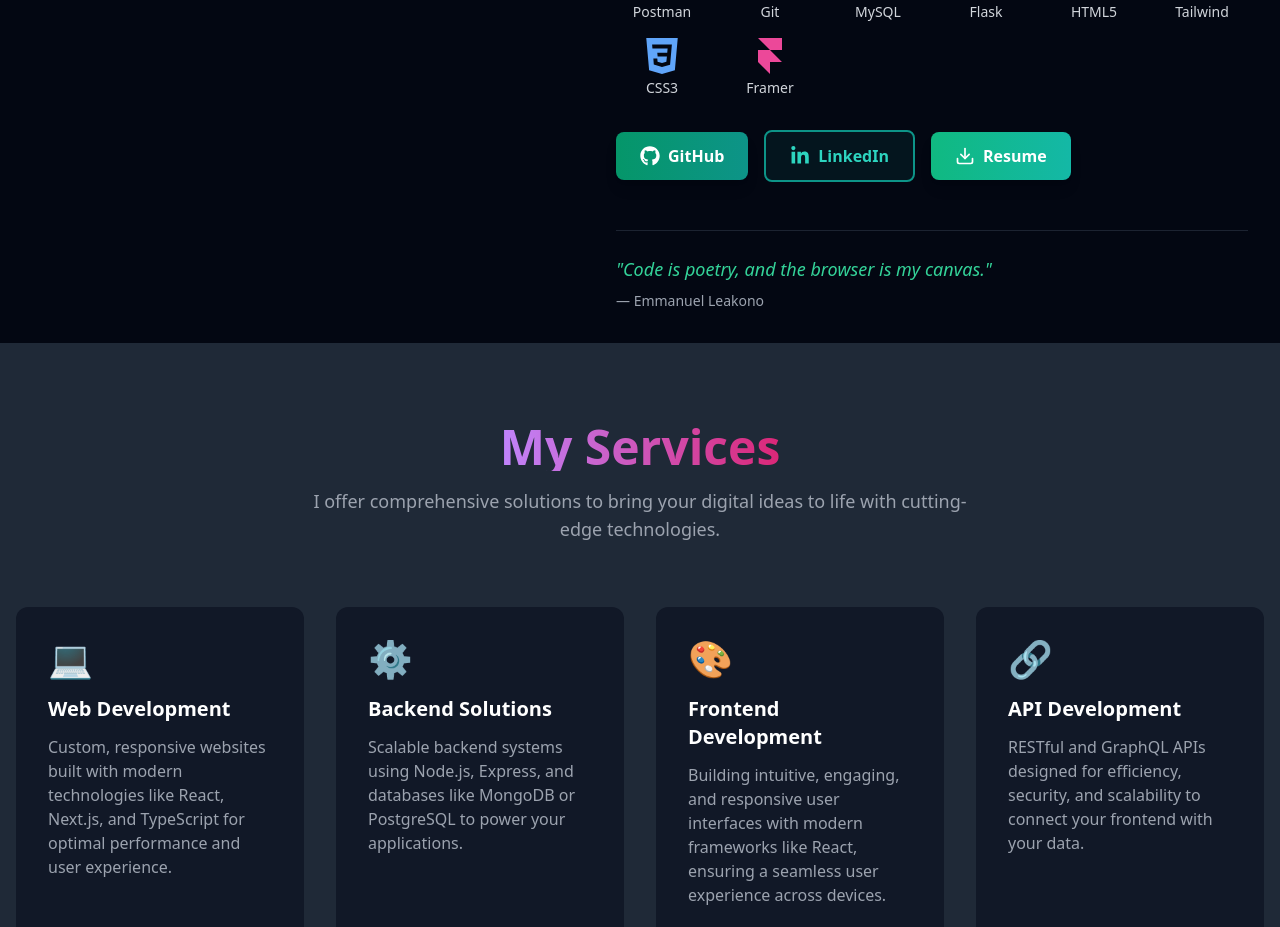
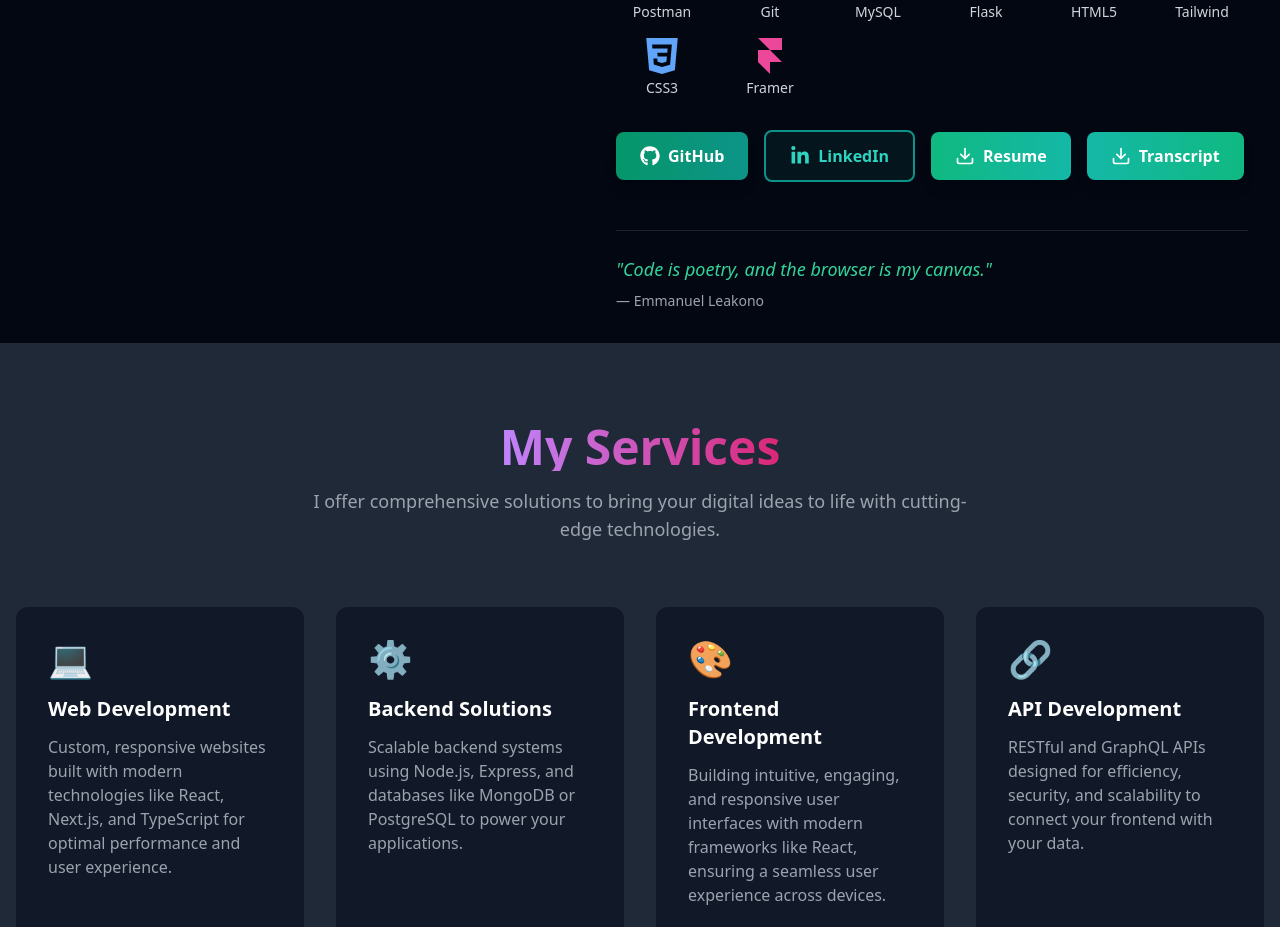
Before and after one commit to LEAKONO/ts-portfolio, a React (Vite) app: page / in a window 1280 px wide. Shown: the part 888-1815 px from the top of the page. Built offline with nearby package versions, Linux system fonts and the light colour scheme.

Commit message:
feat: add transcript button

```diff
--- a/src/components/sections/About.tsx
+++ b/src/components/sections/About.tsx
@@ -410,6 +410,23 @@ export default function About() {
                     <span className="absolute inset-0 border-2 border-transparent group-hover:border-emerald-400/30 rounded-lg transition-all duration-300"></span>
                   </a>
                 </MagneticButton>
+
+                {/* Transcript Button */}
+                <MagneticButton>
+                  <a
+                    href="https://drive.google.com/file/d/1tCt9idB40EwydM7k75iLR_Sf_ARwqbDM/view?usp=sharing"
+                    target="_blank"
+                    rel="noopener noreferrer"
+                    className="relative px-6 py-3 bg-gradient-to-r from-teal-500 to-emerald-500 rounded-lg font-bold shadow-lg overflow-hidden group block"
+                  >
+                    <span className="relative z-10 flex items-center gap-2 text-white">
+                      <FiDownload className="text-xl transition-transform group-hover:scale-110" />
+                      <span>Transcript</span>
+                    </span>
+                    <span className="absolute inset-0 bg-gradient-to-r from-teal-600 to-emerald-600 opacity-0 group-hover:opacity-100 transition-opacity duration-300"></span>
+                    <span className="absolute inset-0 border-2 border-transparent group-hover:border-emerald-400/30 rounded-lg transition-all duration-300"></span>
+                  </a>
+                </MagneticButton>
               </motion.div>
             </motion.div>
 
```
